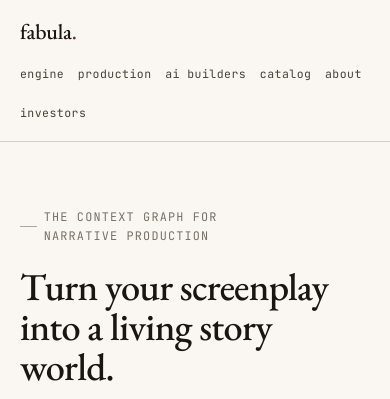
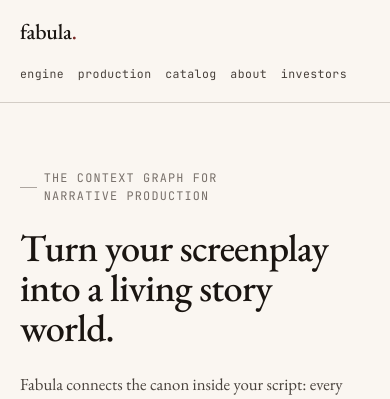
Before and after one commit to brandburner/fabula-web, a Django app: template templates/marketing/v2/home.html in a window 390 px wide. Shown: the top 399 px of the page. Run offline with Django 5.2, Linux system fonts and the light colour scheme; the template is opened without the code that fills it, so the values that code supplies are empty.

Commit message:
Drop 'ai builders' nav link to keep mobile nav on one line

```diff
--- a/templates/marketing/v2/_base.html
+++ b/templates/marketing/v2/_base.html
@@ -21,7 +21,6 @@
     <nav class="nav__links" aria-label="Primary">
       <a href="{% url 'v2_engine' %}"{% if active_nav == 'engine' %} aria-current="page"{% endif %}>engine</a>
       <a href="{% url 'v2_production' %}"{% if active_nav == 'production' %} aria-current="page"{% endif %}>production</a>
-      <a href="{% url 'v2_production' %}#ai">ai builders</a>
       <a href="{% url 'catalog' %}">catalog</a>
       <a href="{% url 'v2_about' %}"{% if active_nav == 'about' %} aria-current="page"{% endif %}>about</a>
       <a href="{% url 'v2_investors' %}"{% if active_nav == 'investors' %} aria-current="page"{% endif %}>investors</a>
```
